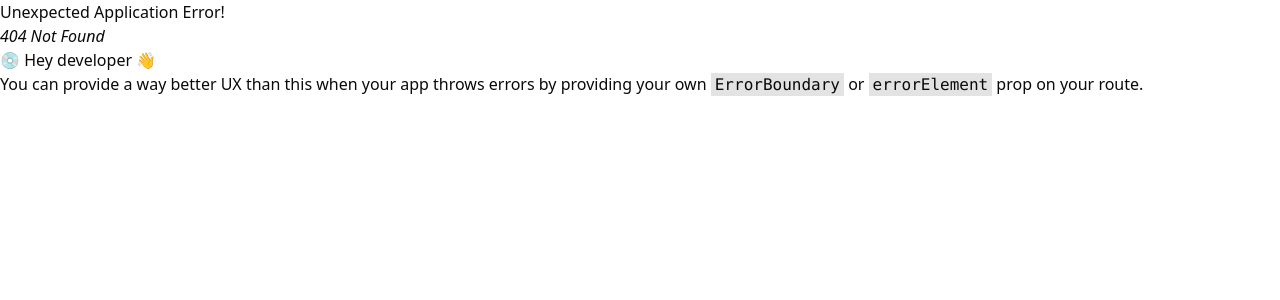
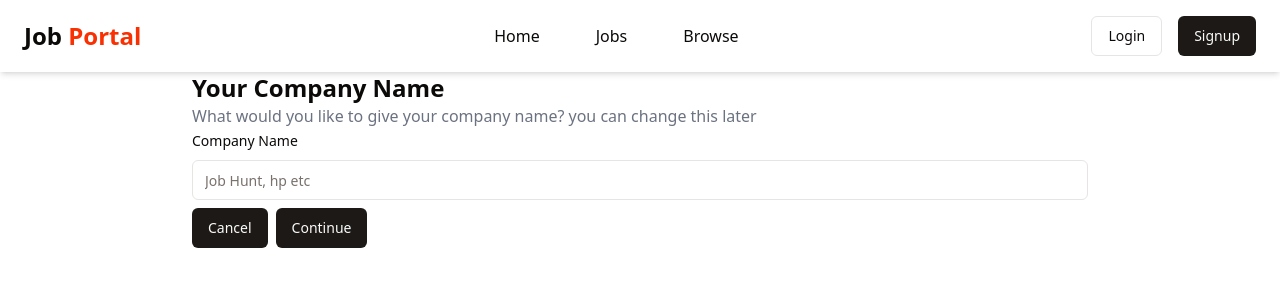
Before and after one commit to patilrohit1964/my_job_portal, a React (Vite) app in the folder client/: page /admin/companies/create in a window 1280 px wide. Before the commit this address had no page. Shown: the top 300 px of the page. Built offline with nearby package versions, Linux system fonts and the light colour scheme.

Commit message:
added admin ui

```diff
--- a/client/src/App.jsx
+++ b/client/src/App.jsx
@@ -8,6 +8,7 @@ import Jobs from './components/Jobs'
 import Profile from './components/Profile'
 import JobDescription from './components/JobDescription'
 import Companies from './components/admin/Companies'
+import CompaniesCreate from './components/admin/CompaniesCreate'
 
 
 
@@ -45,6 +46,10 @@ const appRoutes = createBrowserRouter([
   {
     path: "/admin/companies",
     element: <Companies />
+  },
+  {
+    path: "/admin/companies/create",
+    element: <CompaniesCreate />
   }
 ])
 const App = () => {
--- /dev/null
+++ b/client/src/components/admin/CompaniesCreate.jsx
@@ -0,0 +1,27 @@
+import React from 'react'
+import Navbar from '../shared/Navbar'
+import { Label } from '../ui/label'
+import { Input } from '../ui/input'
+import { Button } from '../ui/button'
+
+const CompaniesCreate = () => {
+    return (
+        <div>
+            <Navbar />
+            <div className='max-w-4xl mx-auto'>
+                <h1 className='font-bold text-2xl'>Your Company Name</h1>
+                <p className='text-gray-500'>What would you like to give your company name? you can change this later</p>
+                <Label>Company Name</Label>
+                <Input type="text" className="my-2" placeholder="Job Hunt, hp etc" />
+                <div className='flex items-center gap-2 my-18'>
+                    <Button varient="outline">Cancel</Button>
+                    <Button>Continue</Button>
+
+                </div>
+
+            </div>
+        </div>
+    )
+}
+
+export default CompaniesCreate
```
